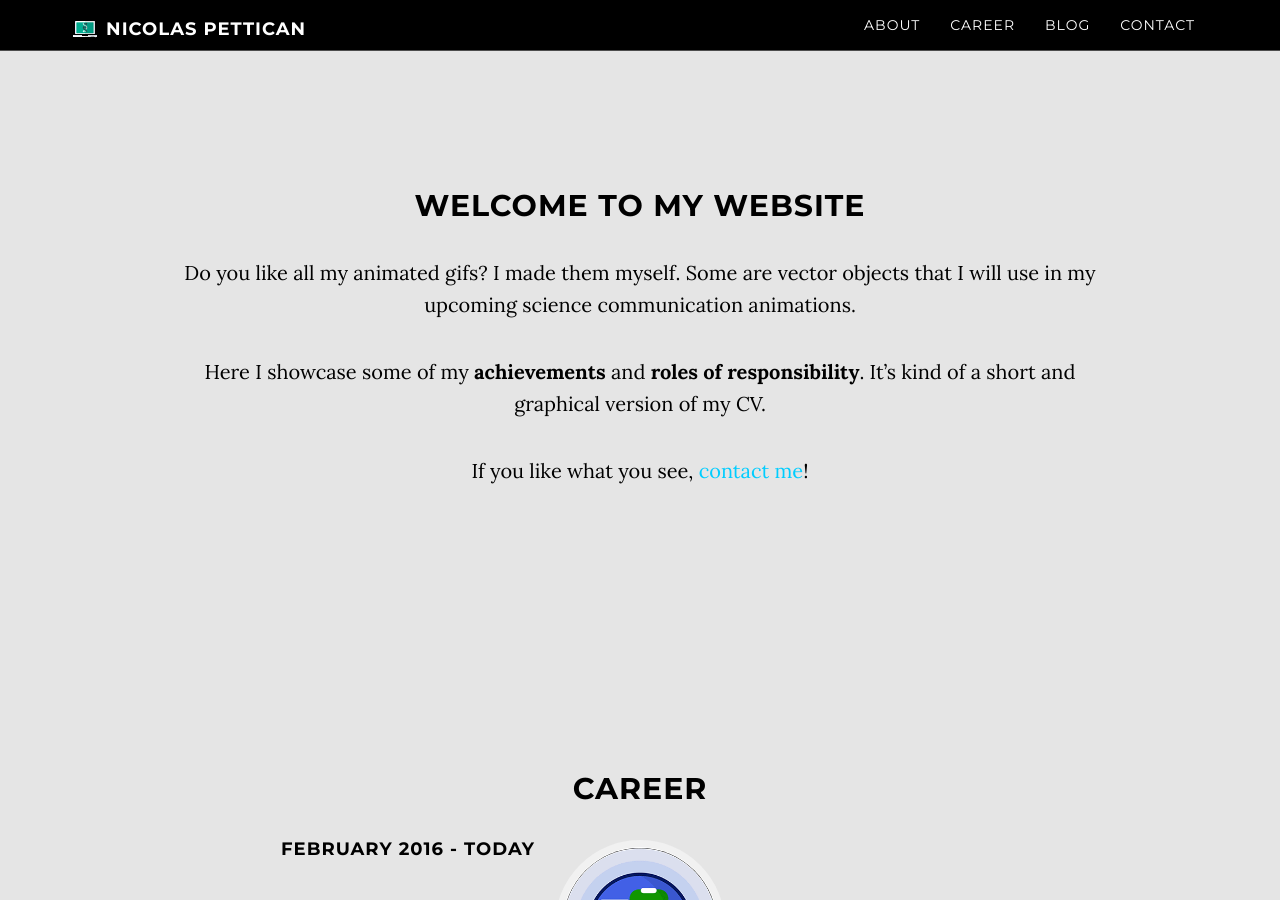
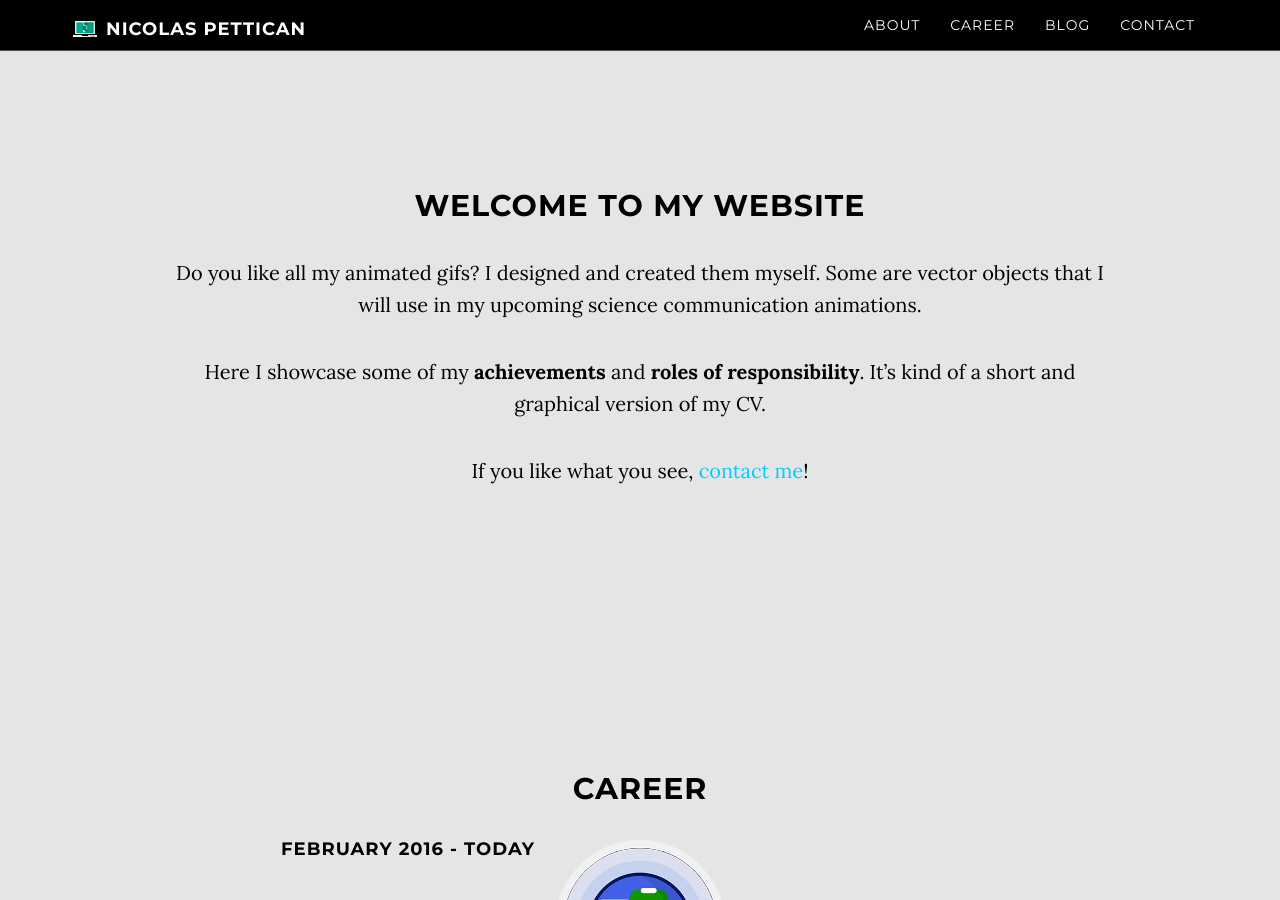
Before and after one commit to nickpettican/nickpettican.github.io, a Jekyll site: the page built from index.html, in a window 1280 px wide and 900 px high, scrolled down 961 px. Built offline with Jekyll 4.4.1, drawn with Linux system fonts in a browser that asks for light colours; nearby versions of some CDN libraries; comment, search, counter and statistics services are not loaded.

Commit message:
added info

```diff
--- a/aboutme.html
+++ b/aboutme.html
@@ -5,7 +5,7 @@ title: About
 ---
 ## Welcome to my website
 
-Do you like all my animated gifs? I made them myself. Some are vector objects that I will use in my upcoming science communication animations.
+Do you like all my animated gifs? I designed and created them myself. Some are vector objects that I will use in my upcoming science communication animations.
 
 Here I showcase some of my **achievements** and **roles of responsibility**. It’s kind of a short and graphical version of my CV.
 
```
